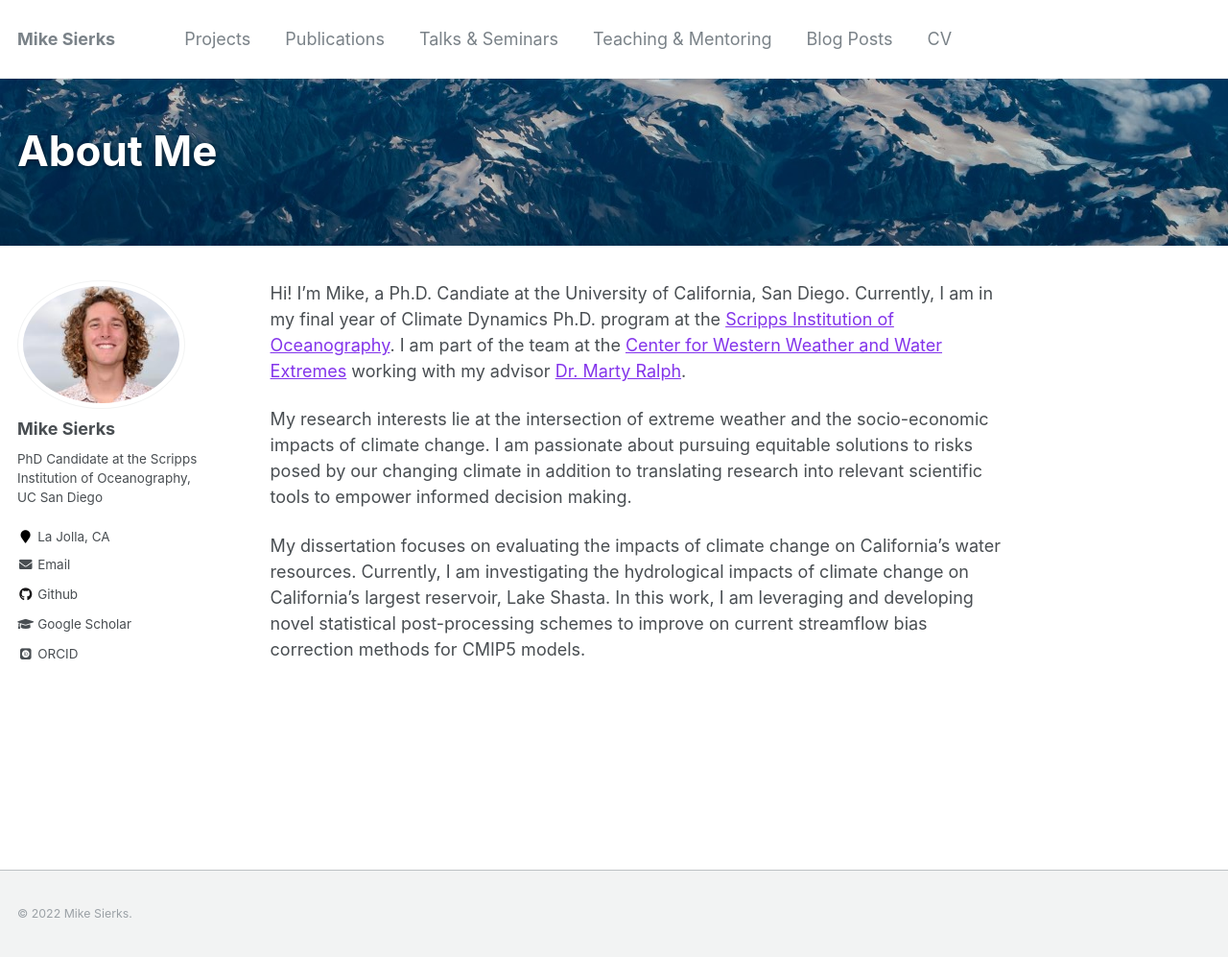
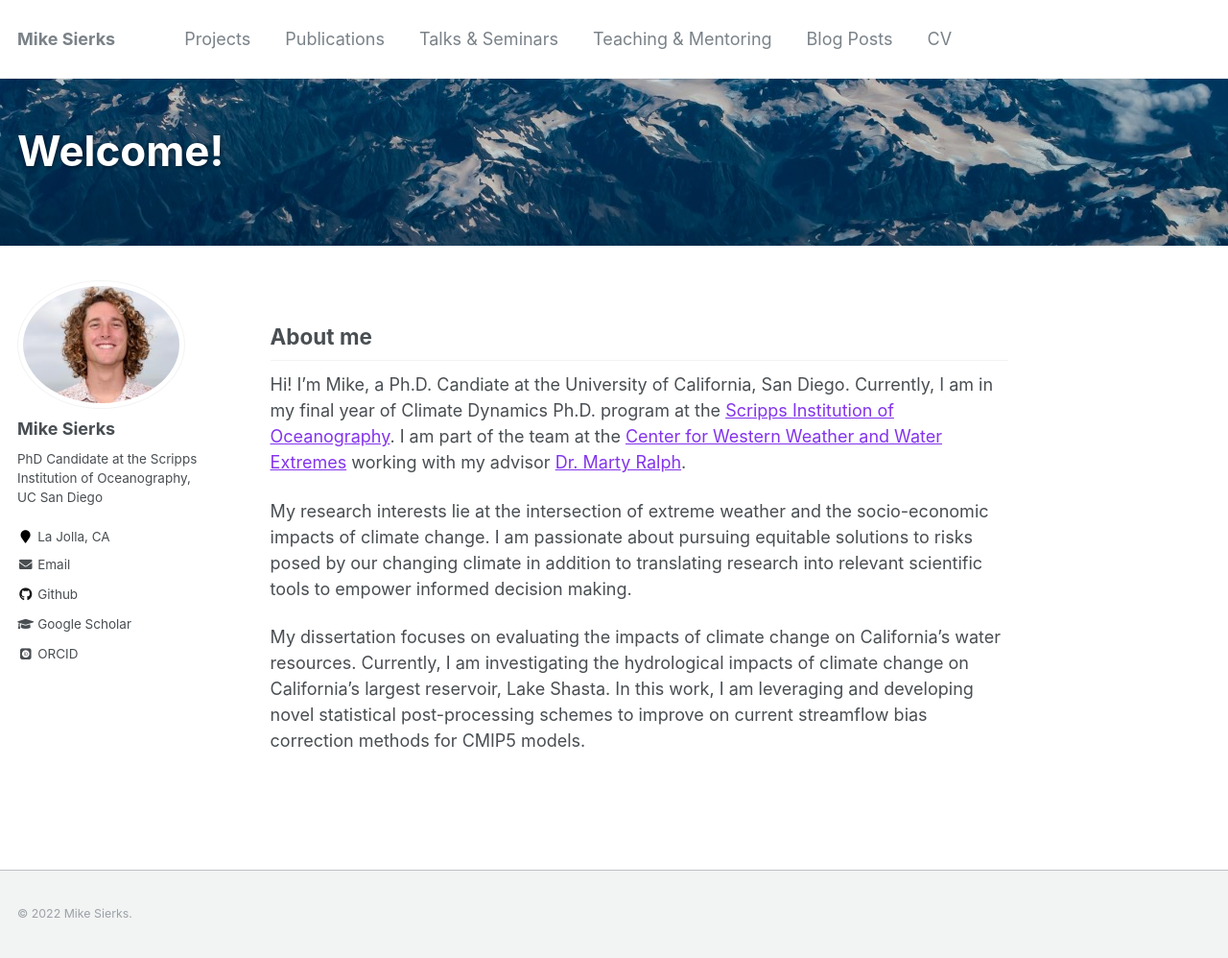
Before and after one commit to mdsierks/mdsierks.github.io, a Jekyll site: the page built from _pages/about.md, in a window 1280 px wide and 998 px high. Shown: the whole window at 96% size. Built offline with Jekyll 4.4.1, drawn with Linux system fonts in a browser that asks for light colours; some web fonts are replaced.

Commit message:
add welcome text

```diff
--- a/_pages/about.md
+++ b/_pages/about.md
@@ -1,6 +1,6 @@
 ---
 permalink: /
-title: "About Me"
+title: "Welcome!"
 header:
   overlay_image: "mtn.jpg"
 # excerpt: "About me"
```
Also changed, not shown: other parts of _pages/about.md (+1 -1 lines).
